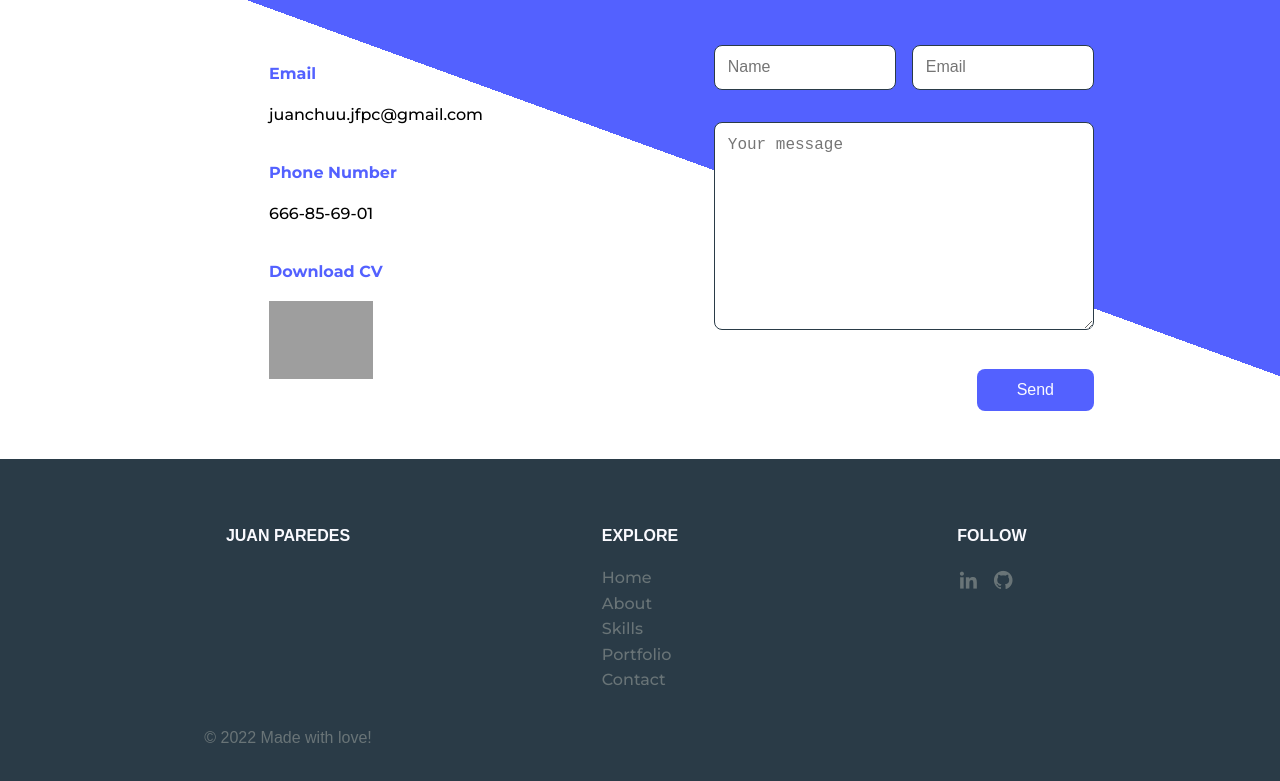
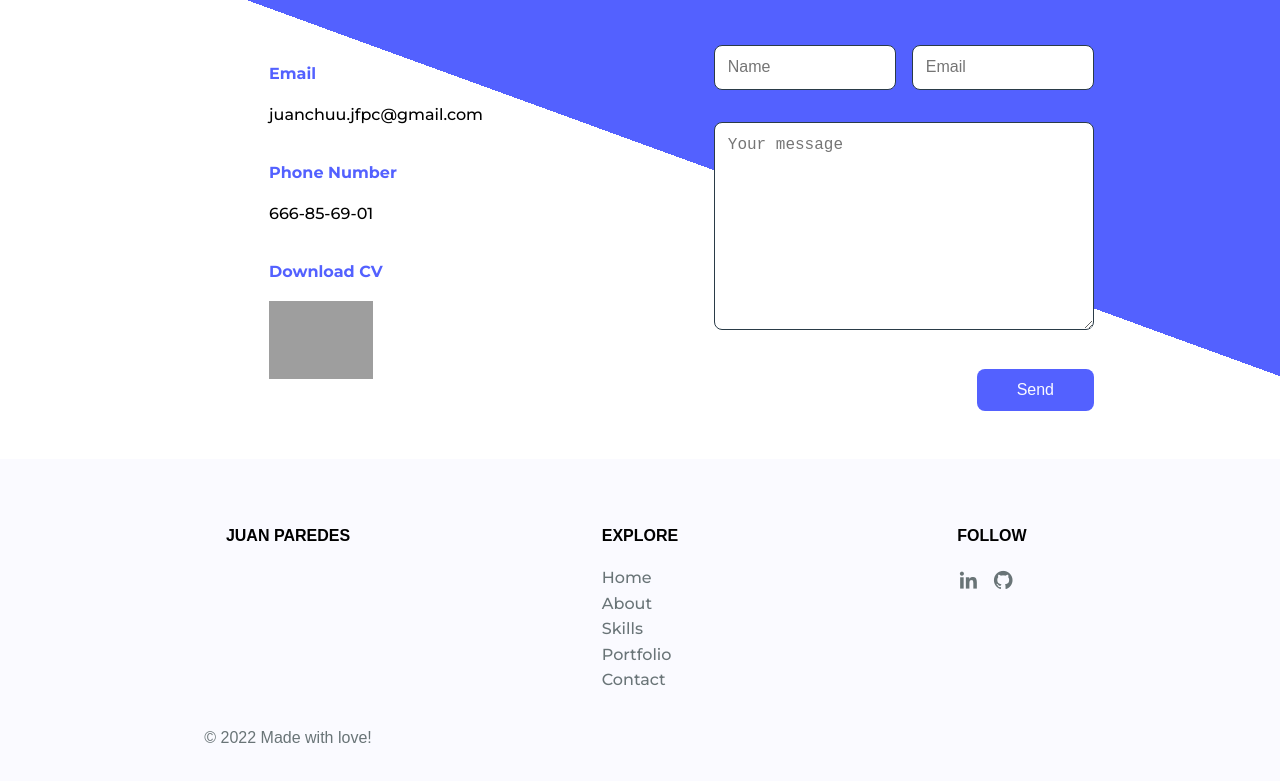
Before and after one commit to Nerfi/Nerfi.github.io, a plain HTML site: page src/index.html in a window 1280 px wide. Shown: the part 3014-3795 px from the top of the page. Drawn offline with nearby package versions, Linux system fonts and the light colour scheme; grey boxes are pictures that could not be loaded.

Commit message:
styles applied

```diff
--- a/src/index.css
+++ b/src/index.css
@@ -472,14 +472,14 @@ img {
 
 /* ===== FOOTER=====*/
 .footer {
-  background-color: var(--dark-color);
+  background-color: var(--white-color);
 }
 .footer__container {
   row-gap: 2rem;
 }
 .footer__title {
   font-size: var(--normal-font-size);
-  color: var(--white-color);
+  color: var(--real-dark-color);
   margin-bottom: var(--mb-2);
 }
 .footer__link {
--- a/src/index.html
+++ b/src/index.html
@@ -3,7 +3,9 @@
   <head>
     <meta charset="UTF-8" />
     <meta name="viewport" content="width=device-width, initial-scale=1.0" />
-    <title>Portfolio 2k21</title>
+    <title>Juan Paredes | Dev</title>
+    <link rel="shortcut icon" type="image/jpg" href="imgs/rick2.png" />
+
     <link rel="stylesheet" href="index.css" />
     <link
       href="https://cdn.jsdelivr.net/npm/boxicons@2.0.5/css/boxicons.min.css"
```
